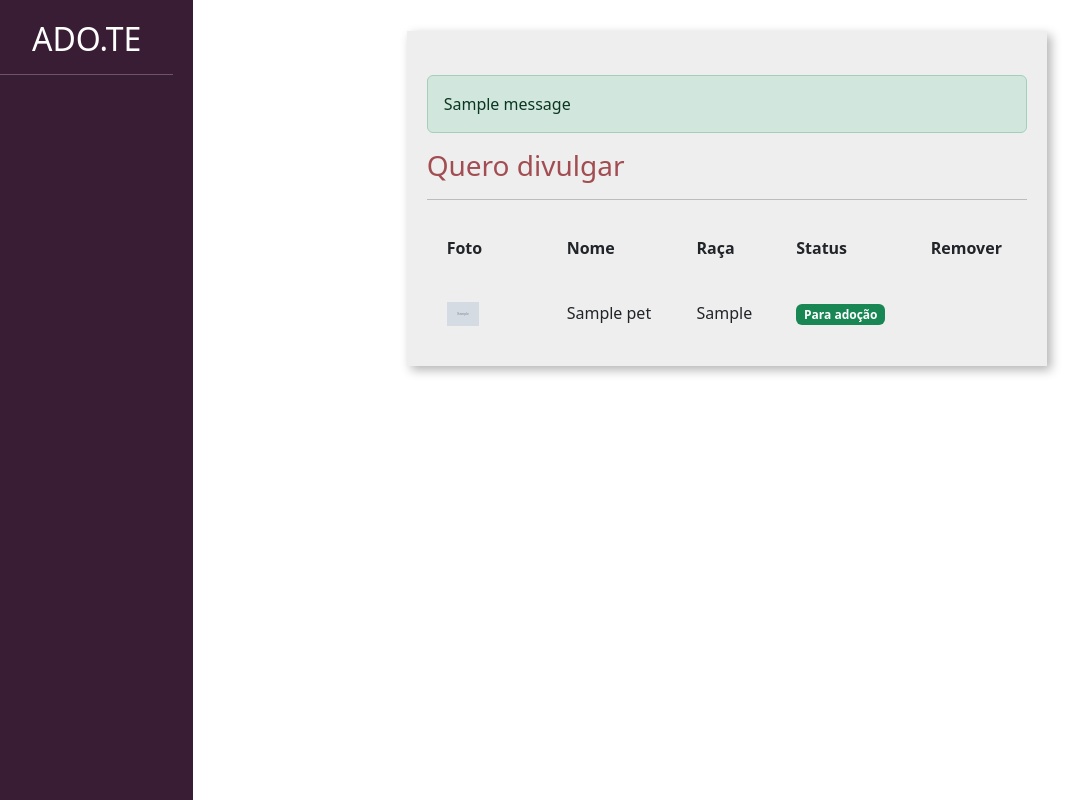
After one commit to rogeriodelphi/adote, a Django app: page /divulgar/seus_pets/ in a window 1280 px wide. The commit adds this page. Shown: the whole page, without its empty margins (20-1107 px from the left). Run offline with Django 4.2, Linux system fonts and the light colour scheme; a user stored in the database is signed in; tables that the repository leaves empty hold one stand-in row (values such as "Sample post"); grey boxes marked "Sample" are stand-in pictures; one stand-in notice (Sample message) is shown.

Commit message:
Criado a lsitagem de seus Pets

```diff
--- a/adote/urls.py
+++ b/adote/urls.py
@@ -1,8 +1,10 @@
 from django.contrib import admin
 from django.urls import path, include
+from django.conf import settings
+from django.conf.urls.static import static
 
 urlpatterns = [
     path('admin/', admin.site.urls),
     path('auth/', include('usuarios.urls')),
     path('divulgar/', include('divulgar.urls')),
-]
+] + static(settings.MEDIA_URL, document_root=settings.MEDIA_ROOT)
--- /dev/null
+++ b/divulgar/templates/seus_pets.html
@@ -0,0 +1,90 @@
+{% load static %}
+<!doctype html>
+<html lang="pt-BR">
+    <head>
+    <meta charset="utf-8">
+    <meta name="viewport" content="width=device-width, initial-scale=1">
+    <title>Cadastro</title>
+    <link href="https://cdn.jsdelivr.net/npm/bootstrap@5.3.0-alpha1/dist/css/bootstrap.min.css" rel="stylesheet">
+    <link href="{% static 'usuarios/css/cadastro.css' %}" rel="stylesheet">
+    <link href="{% static 'divulgar/css/novo_pet.css' %}" rel="stylesheet">
+    <link href="{% static 'divulgar/css/seus_pets.css' %}" rel="stylesheet">
+    </head>
+    <body>
+
+        <div class="container-fluid">
+            <div class="row">
+                <div class="col-md-2 bg-side sidebar">
+                    <h2>ADO.TE</h2>
+                    <hr>
+
+
+                </div>
+
+                <div class="col-md">
+                    <div class="wrapper">
+                        <div class="box width80">
+                            {% if messages %}
+                                <br>
+                                {% for message in messages %}
+                                    <div class="alert {{message.tags}}">
+                                        {{message}}
+                                    </div>
+                                {% endfor %}
+                            {% endif %}
+                            <h3 class="font-vinho">Quero divulgar</h3>
+                            <hr>
+
+                             <table class="tabela" cellpadding="20">
+                                <tr>
+                                    <th>Foto</th>
+                                    <th>Nome</th>
+                                    <th>Raça</th>
+                                    <th>Status</th>
+                                    <th>Remover</th>
+                                </tr>
+                                    {% for pet in pets %}
+                                        <tr class="tabela-linha">
+                                            <td width="20%">
+                                                <img width="40%" src="{{pet.foto.url}}">
+                                            </td>
+                                            <td>
+                                                {{pet.nome}}
+                                            </td>
+                                            <td>
+                                                {{pet.raca}}
+
+                                            </td>
+                                            <td>
+                                                {% if pet.status == "P" %}
+                                                    <span class="badge text-bg-success">Para adoção</span>
+                                                {% elif pet.status == "A" %}
+                                                    <span class="badge text-bg-warning">Adotado</span>
+                                                {% endif %}
+
+
+                                            </td>
+                                            <td>
+{#                                                <a href="{% url 'remover_pet' pet.id %}" class="btn btn-danger">REMOVER</a>#}
+                                            </td>
+                                        </tr>
+                                    {% endfor %}
+
+
+
+                            </table>
+                        </div>
+                    </div>
+                </div>
+
+            </div>
+
+
+        </div>
+
+
+
+
+    <script src="https://cdn.jsdelivr.net/npm/bootstrap@5.3.0-alpha1/dist/js/bootstrap.bundle.min.js"></script>
+    </body>
+</html>
--- a/divulgar/urls.py
+++ b/divulgar/urls.py
@@ -3,4 +3,5 @@ from . import views
 
 urlpatterns = [
     path('novo_pet/', views.novo_pet, name="novo_pet"),
+    path('seus_pets/', views.seus_pets, name="seus_pets"),
 ]
--- a/divulgar/views.py
+++ b/divulgar/views.py
@@ -1,4 +1,4 @@
-from django.shortcuts import render
+from django.shortcuts import render, redirect
 from django.contrib.auth.decorators import login_required
 from .models import Tag, Raca
 
@@ -45,7 +45,14 @@ def novo_pet(request):
             pet.tags.add(tag)
 
         pet.save()
-        tags = Tag.objects.all()
-        racas = Raca.objects.all()
-        messages.add_message(request, constants.SUCCESS, 'Novo pet cadastrado')
-        return render(request, 'novo_pet.html', {'tags': tags, 'racas': racas})
+        # tags = Tag.objects.all()
+        # racas = Raca.objects.all()
+        # messages.add_message(request, constants.SUCCESS, 'Novo pet cadastrado')
+        # return render(request, 'novo_pet.html', {'tags': tags, 'racas': racas})
+        return redirect('/divulgar/seus_pets')
+
+@login_required
+def seus_pets(request):
+    if request.method == "GET":
+        pets = Pet.objects.filter(usuario=request.user)
+        return render(request, 'seus_pets.html', {'pets':pets})
```
Also changed, not shown: divulgar/templates/novo_pet.html (+8 -9 lines), media/fotos_pets/14.pug_.webp (added), media/fotos_pets/14.pug__WofwNCy.webp (added), media/fotos_pets/14.pug__fe6kpzC.webp (added).
